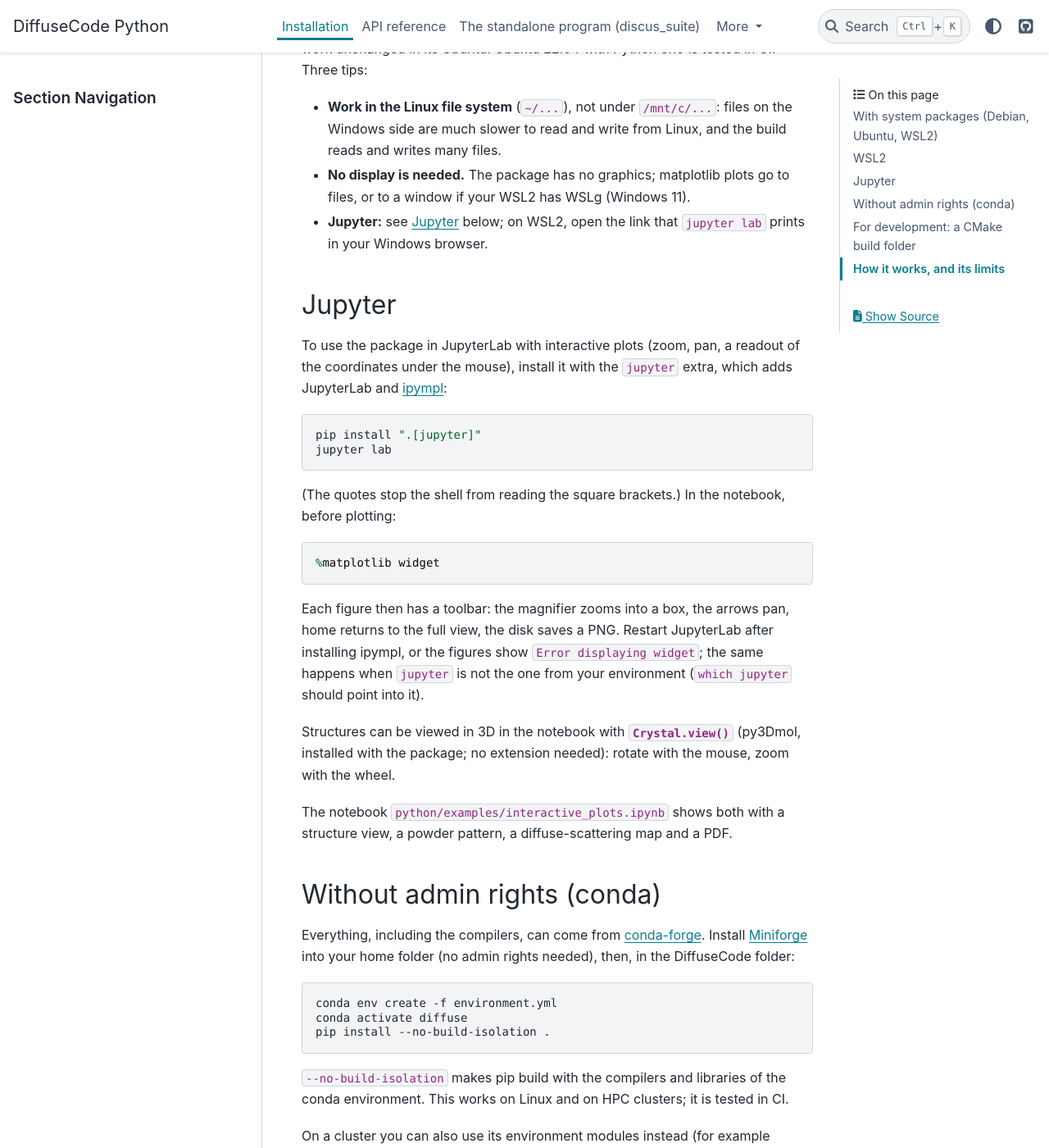
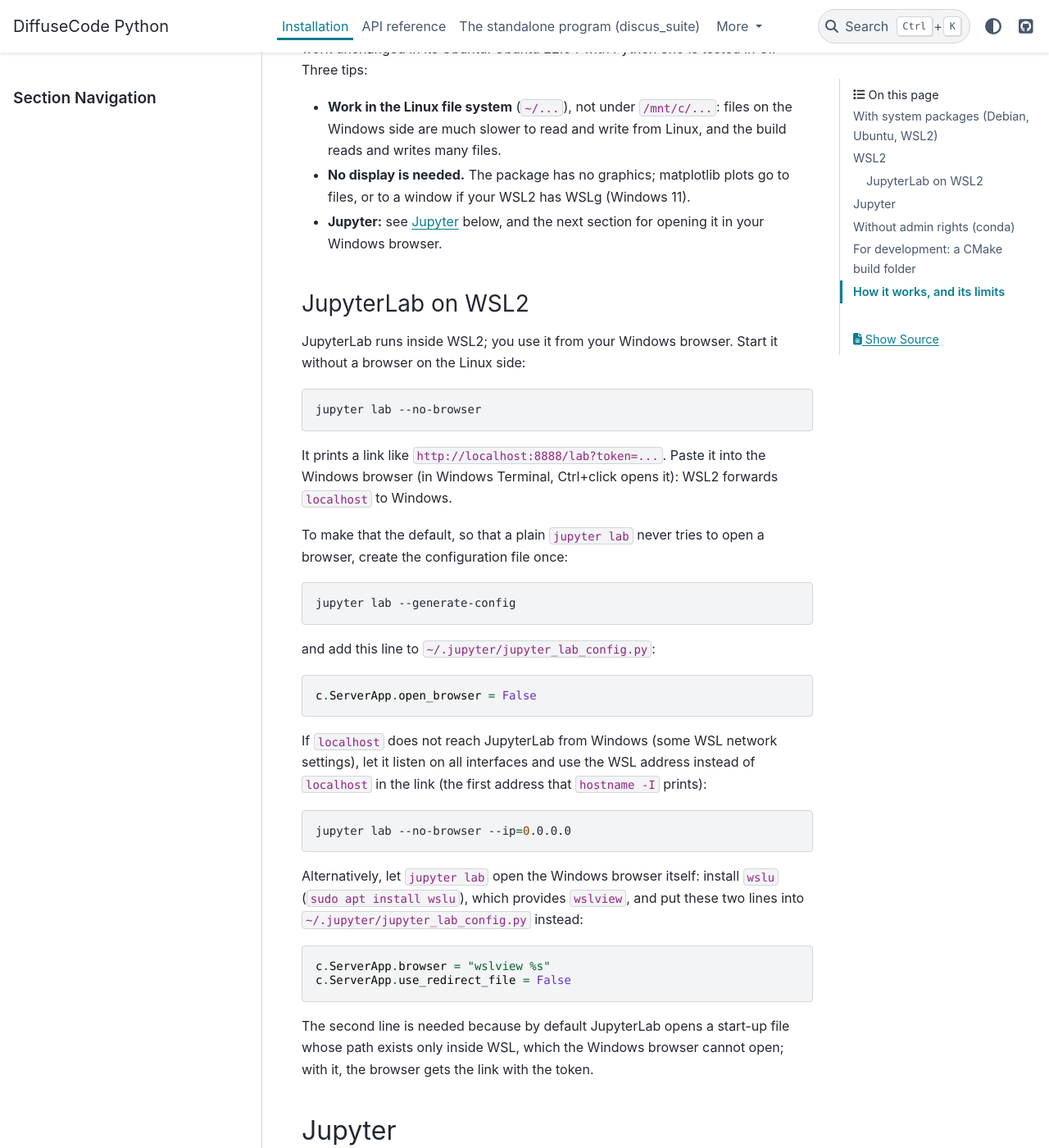
Before and after one commit to tproffen/DiffuseCode, a Sphinx documentation site: the page built from docs/install.md, in a window 1280 px wide and 1400 px high, scrolled down 1499 px. Shown: the whole window at 82% size. Built offline with Sphinx 7.4.7 and the PyData theme 0.15.4, drawn with Linux system fonts in a browser that asks for light colours; pages that are not in the unit, such as notebooks, are missing from menus; the version number is read from the project's files by our own code.

Commit message:
Install docs: JupyterLab on WSL2 (no Linux-side browser)
jupyter lab --no-browser and the link in the Windows browser; making it
the default (c.ServerApp.open_browser = False); --ip=0.0.0.0 when
localhost is not forwarded; or opening the Windows browser with wslview
(c.ServerApp.browser, use_redirect_file = False). Setting names checked
against jupyter_server.

Co-Authored-By: Claude Opus 5.5 <noreply@anthropic.com>
Claude-Session: https://claude.ai/code/session_018Yw8KkfPLawp8Po4f5Bc9v

````diff
--- a/docs/install.md
+++ b/docs/install.md
@@ -62,8 +62,55 @@ in CI. Three tips:
   build reads and writes many files.
 * **No display is needed.** The package has no graphics; matplotlib plots go
   to files, or to a window if your WSL2 has WSLg (Windows 11).
-* **Jupyter:** see [Jupyter](#jupyter) below; on WSL2, open the link that
-  `jupyter lab` prints in your Windows browser.
+* **Jupyter:** see [Jupyter](#jupyter) below, and the next section for
+  opening it in your Windows browser.
+
+### JupyterLab on WSL2
+
+JupyterLab runs inside WSL2; you use it from your Windows browser. Start it
+without a browser on the Linux side:
+
+```bash
+jupyter lab --no-browser
+```
+
+It prints a link like `http://localhost:8888/lab?token=...`. Paste it into
+the Windows browser (in Windows Terminal, Ctrl+click opens it): WSL2
+forwards `localhost` to Windows.
+
+To make that the default, so that a plain `jupyter lab` never tries to open
+a browser, create the configuration file once:
+
+```bash
+jupyter lab --generate-config
+```
+
+and add this line to `~/.jupyter/jupyter_lab_config.py`:
+
+```python
+c.ServerApp.open_browser = False
+```
+
+If `localhost` does not reach JupyterLab from Windows (some WSL network
+settings), let it listen on all interfaces and use the WSL address instead
+of `localhost` in the link (the first address that `hostname -I` prints):
+
+```bash
+jupyter lab --no-browser --ip=0.0.0.0
+```
+
+Alternatively, let `jupyter lab` open the Windows browser itself: install
+`wslu` (`sudo apt install wslu`), which provides `wslview`, and put these two
+lines into `~/.jupyter/jupyter_lab_config.py` instead:
+
+```python
+c.ServerApp.browser = "wslview %s"
+c.ServerApp.use_redirect_file = False
+```
+
+The second line is needed because by default JupyterLab opens a start-up
+file whose path exists only inside WSL, which the Windows browser cannot
+open; with it, the browser gets the link with the token.
 
 ## Jupyter
 
````
